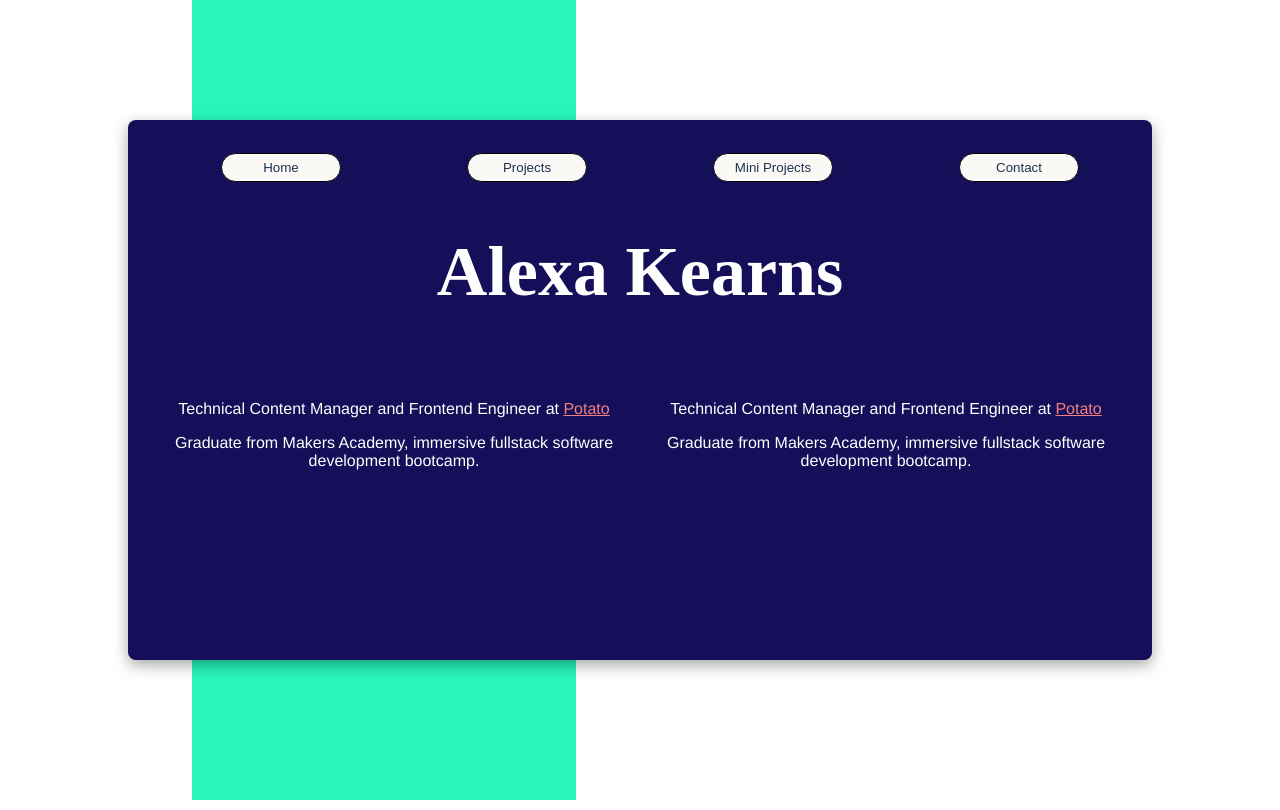
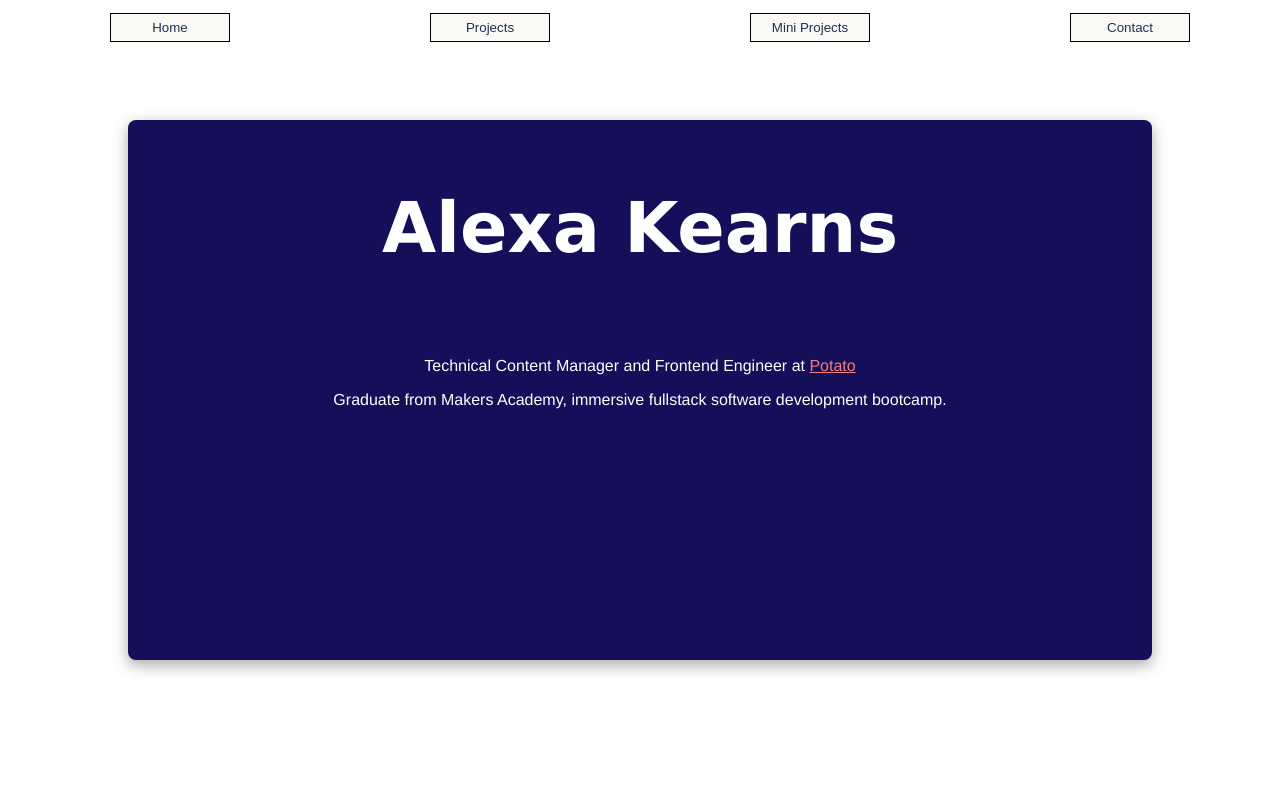
Before and after one commit to alexakearns/personal_portfolio, a Vue app: page / in a window 1280 px wide. Built offline with nearby package versions, Linux system fonts and the light colour scheme; a web font is replaced by a local one.

Commit message:
Remove some styling

```diff
--- a/src/components/Button.vue
+++ b/src/components/Button.vue
@@ -20,10 +20,11 @@
   color: #1E3151;
   padding: 6px 8px;
   margin: 3px;
-  border-radius: 15px;
+  /* border-radius: 15px; */
   width: 120px;
 }
 button:hover {
-  color: #fff;
+  background-color: #597889;
+  color: white;
 }
 </style>
--- a/src/components/Home.vue
+++ b/src/components/Home.vue
@@ -1,9 +1,8 @@
 <template>
+      <Nav />
   <div class="home">
-      <Nav />
     <h1 class="home__name">Alexa Kearns</h1>
     <div class="home__content">
-      <About />
       <About />
     </div>
   </div>
@@ -42,7 +41,7 @@
 .home__name {
   color: #fff;
   font-size: 70px;
-  font-family: 'Just Me Down Here Again', cursive;
+  font-family:'Lucida Sans', 'Lucida Sans Regular', 'Lucida Grande', 'Lucida Sans Unicode', Geneva, Verdana, sans-serif;
   font-weight: 9000;
 }
 
--- a/src/components/Site.vue
+++ b/src/components/Site.vue
@@ -21,10 +21,10 @@
 </script>
 
 <style>
-/* .site {
-  position:
-} */
-.site__strip {
+.site {
+  background: F5F5F5;
+}
+/* .site__strip {
   background: rgba(41, 245, 187, 1);
   position: absolute;
   left:15%;
@@ -33,5 +33,5 @@
   width: 30%;
   height: 100%;
   z-index: -1;
-}
+} */
 </style>
```
